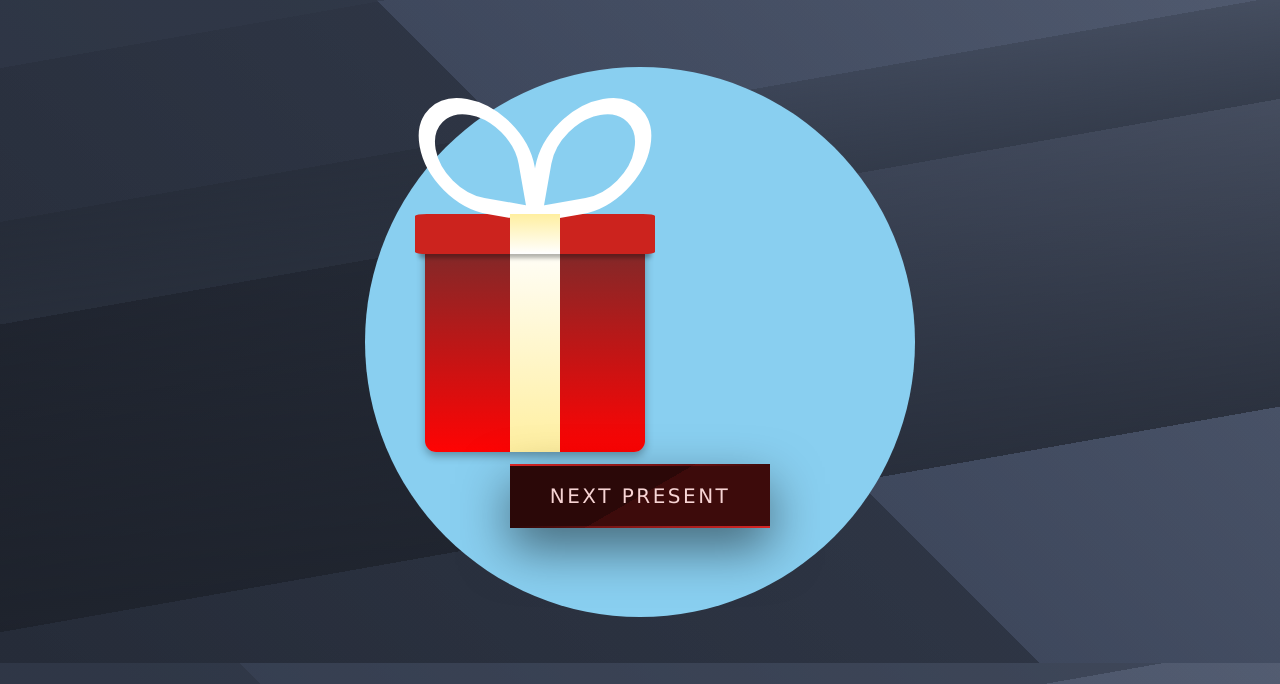
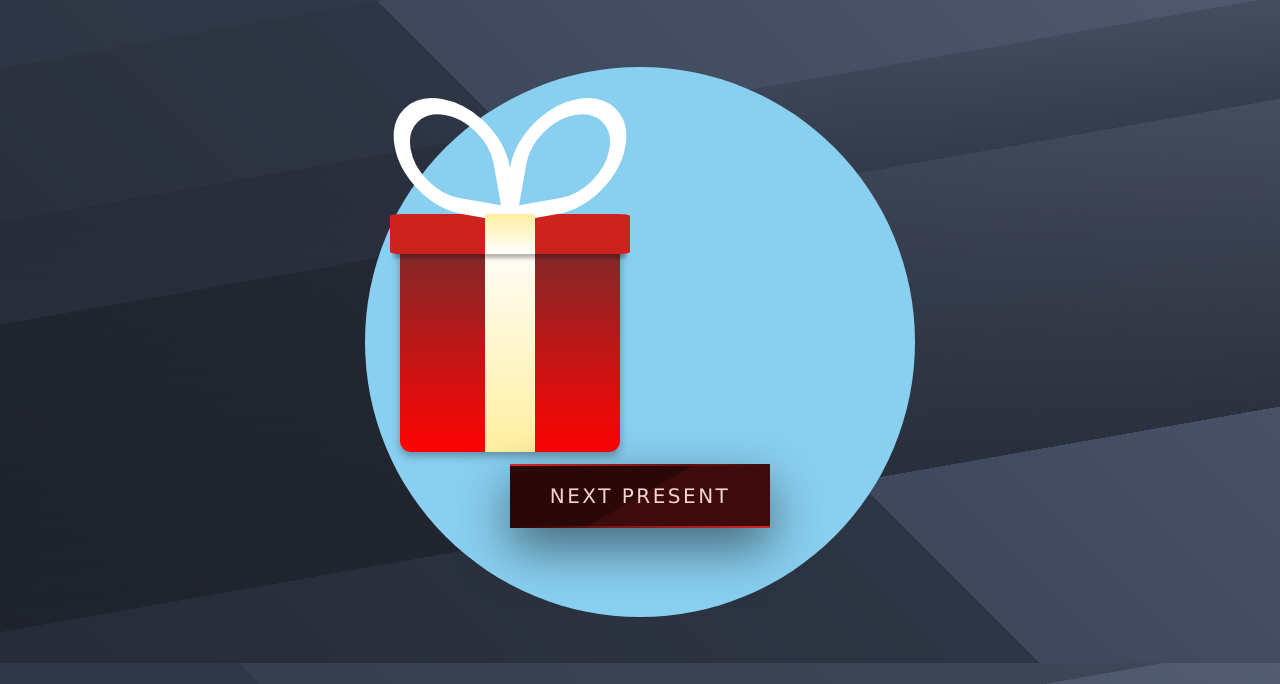
Before and after one commit to LiabilityJones/LiabilityJones.github.io, a plain HTML site: page index.html in a window 1280 px wide. Shown: the part 137-821 px from the top of the page. Drawn offline with Linux system fonts and the light colour scheme.

Commit message:
Update styles.css

```diff
--- a/static/css/styles.css
+++ b/static/css/styles.css
@@ -25,7 +25,7 @@ body {
   height: 220px;
   width: 220px;
   margin-top: 260px;
-  margin-left: 425px;
+  margin-left: 400px;
   background-color: #cc231e;
   border-bottom-left-radius: 5%;
   border-bottom-right-radius: 5%;
```
